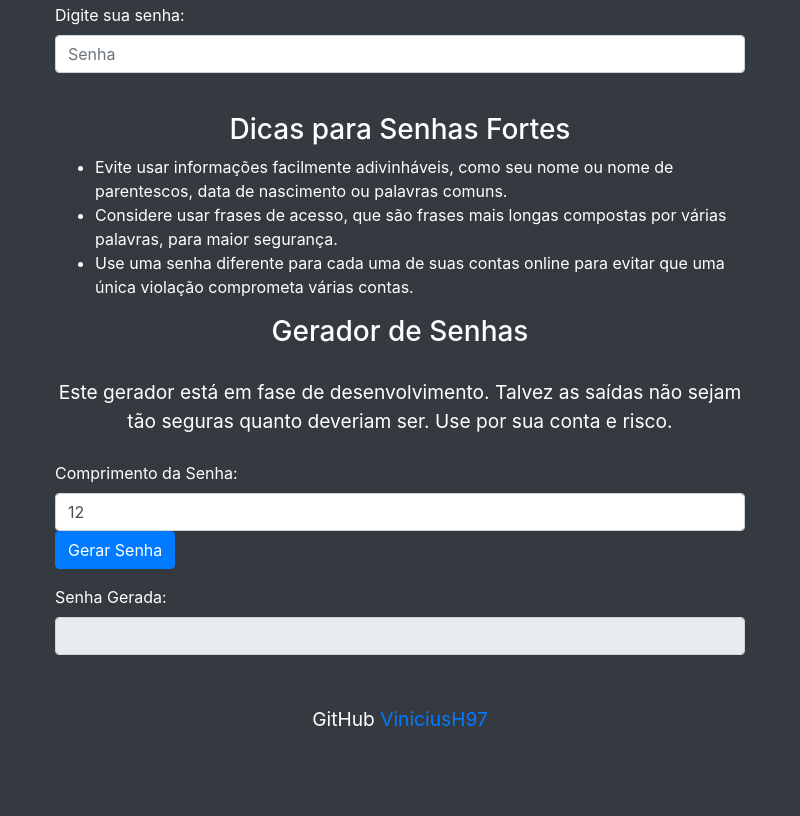
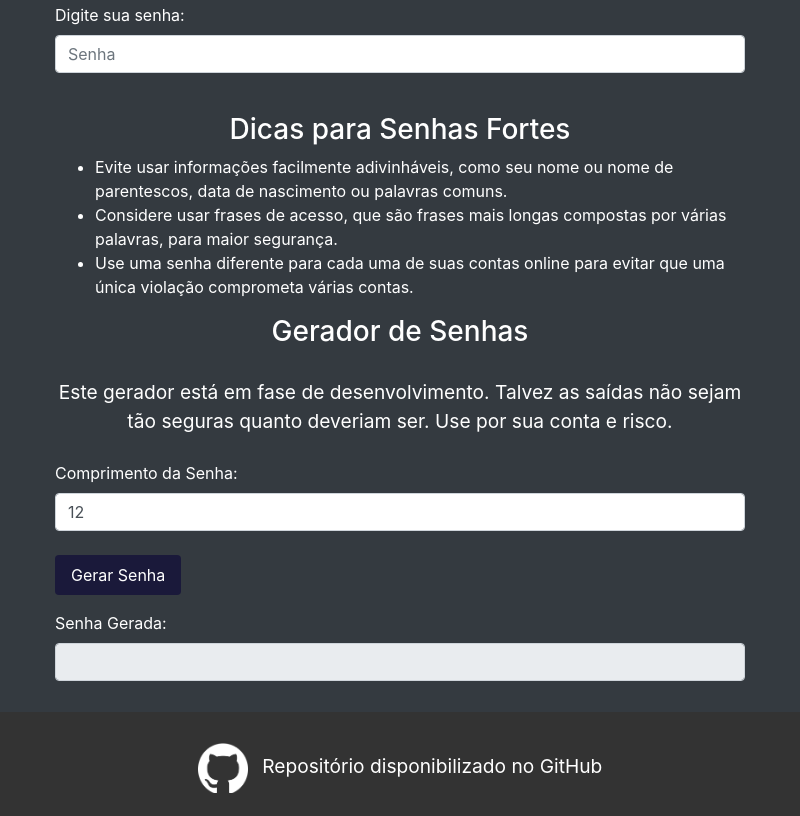
Before and after one commit to ViniciusH97/PasswordGenerate, an Electron app: page index.html in a window 800 px wide. Shown: the part 764-1580 px from the top of the page. Before the commit the page ends 1538 px from the top, so only its background shows below. Drawn offline with nearby package versions, Linux system fonts and the light colour scheme.

Commit message:
Alterando o footer da página

```diff
--- a/index.html
+++ b/index.html
@@ -55,17 +55,21 @@
     <div class="form-group">
       <label for="passwordLength">Comprimento da Senha:</label>
       <input type="number" class="form-control" id="passwordLength" placeholder="Comprimento da Senha" value="12">
-      <button class="btn btn-primary" onclick="GeneratePassword()">Gerar Senha</button>
+      <br>
+      <button class="button" onclick="GeneratePassword()">Gerar Senha</button>
     </div>
     <div class="form-group">
       <label for="generatedPassword">Senha Gerada:</label>
       <input type="text" class="form-control" id="generatedPassword" readonly>
     </div>
-    <footer>
-      <p>GitHub <a href="https://github.com/ViniciusH97">ViniciusH97</a></p>
-    </footer>
     <script src="renderer.js"></script>
   </div>
+  <footer>
+    <a href="https://github.com" target="_blank">
+      <img src="images/github-mark-white.png" alt="GitHub Icon" class="github-icon">
+      <p>Repositório disponibilizado no GitHub</p>
+    </a>
+  </footer>
 </body>
 
 </html>
--- a/renderer.js
+++ b/renderer.js
@@ -45,6 +45,5 @@ document.addEventListener('DOMContentLoaded', () => {
     }
     console.log('Generated Password:', password);
     document.getElementById("generatedPassword").value = password;
-    window.checkPassword();
   }
 });
--- a/style.css
+++ b/style.css
@@ -4,7 +4,6 @@
   --password-strength-fraca: red;
   --password-strength-média: yellow;
   --password-strength-forte: green;
-  --flag-button-bg: #333333;
   --button-text-color: #ffffff;
 }
 
@@ -76,10 +75,31 @@ p {
 
 
 footer {
+  background-color: #333;
+  color: white;
   text-align: center;
-  margin-top: 50px;
+  padding: 10px;
+  position: relative;
+  width: 100%;
+}
+
+.github-icon {
+  width: 50px;
+  height: 50px;
+  vertical-align: middle;
 }
 
 footer p {
   color: var(--button-text-color);
+  display: inline-block;
+  margin-left: 10px;
 }
+
+button {
+  background-color: #1a193a;
+  color: var(--button-text-color);
+  border: none;
+  border-radius: 0.25rem;
+  padding: 0.5rem 1rem;
+  cursor: pointer;
+}
--- a/wordlist/passw1.js
+++ b/wordlist/passw1.js
@@ -5,6 +5,7 @@ const commonPasswords = [
   '123123', 'qwertyuiop', '654321', 'zxcvbnm', '1q2w3e4r',
   'senha123', 'senha321', 'nome', 'name', '0987654321', '654321',
   '654', '123', 'abcde', 'abcd', 'abcdefg', 'senha1', 'senha2', 'senha3',
+  'senha4', 'senha5', 'senha6', 'senha7', 'senha8', 'senha9', 'senha10',
 ];
 
 module.exports = commonPasswords;
```
Also changed, not shown: sobre.html (+2 -12 lines), images/bandeiras/brasil.png (deleted), images/bandeiras/estados_unidos.png (deleted), images/github-mark-white.png (added).
